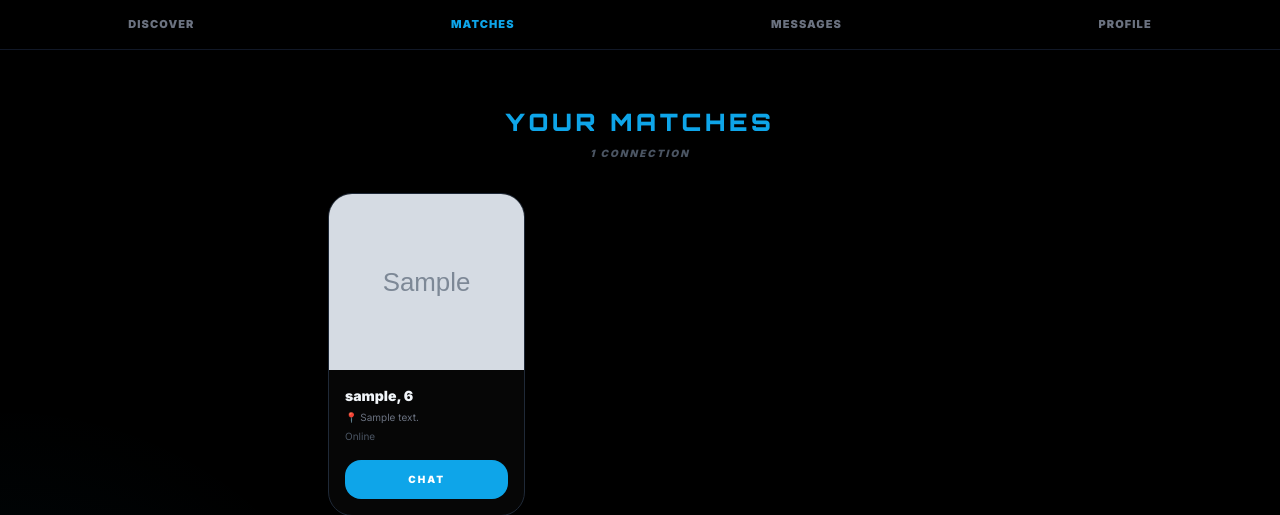
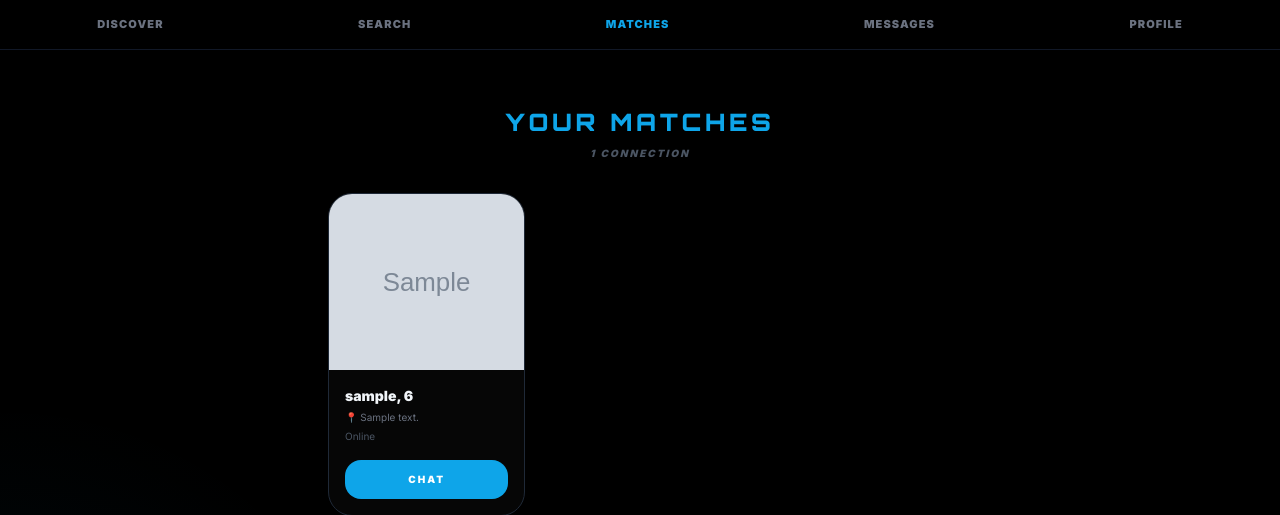
Before and after one commit to Seven25-ui/flask_blog, a Flask app: page /matches in a window 1280 px wide. Shown: the top 515 px of the page. Run offline with Flask 3, Linux system fonts and the light colour scheme; the visitor is signed in with stand-in values (Sample User, id 1); tables that the repository leaves empty hold one stand-in row (values such as "Sample post"); grey boxes marked "Sample" are stand-in pictures; parts of the project's set-up code (start-up, migrations or seed data) failed here and were passed over; some libraries are stand-ins or nearby versions.

Commit message:
Add 'Search' link to navigation
Added a 'Search' link to the navigation bar in matches.html.

```diff
--- a/templates/matches.html
+++ b/templates/matches.html
@@ -25,6 +25,7 @@
 
     <nav class="flex justify-around items-center py-4 border-b border-gray-900 bg-black/60 backdrop-blur sticky top-0 z-10">
         <a href="{{ url_for('discover') }}" class="text-[11px] font-black uppercase tracking-widest text-gray-500 hover:text-sky-400 transition-colors">Discover</a>
+        <a href="{{ url_for('search') }}" class="text-[11px] font-black uppercase tracking-widest text-gray-500 hover:text-sky-400 transition-colors">Search</a>
         <a href="{{ url_for('matches') }}" class="text-[11px] font-black uppercase tracking-widest text-sky-500">Matches</a>
         <a href="{{ url_for('inbox') }}" class="text-[11px] font-black uppercase tracking-widest text-gray-500 hover:text-sky-400 transition-colors">
             Messages{% if unread_count %} <span class="ml-1 bg-sky-500 text-white rounded-full px-2 py-0.5 text-[9px]">{{ unread_count }}</span>{% endif %}
```
